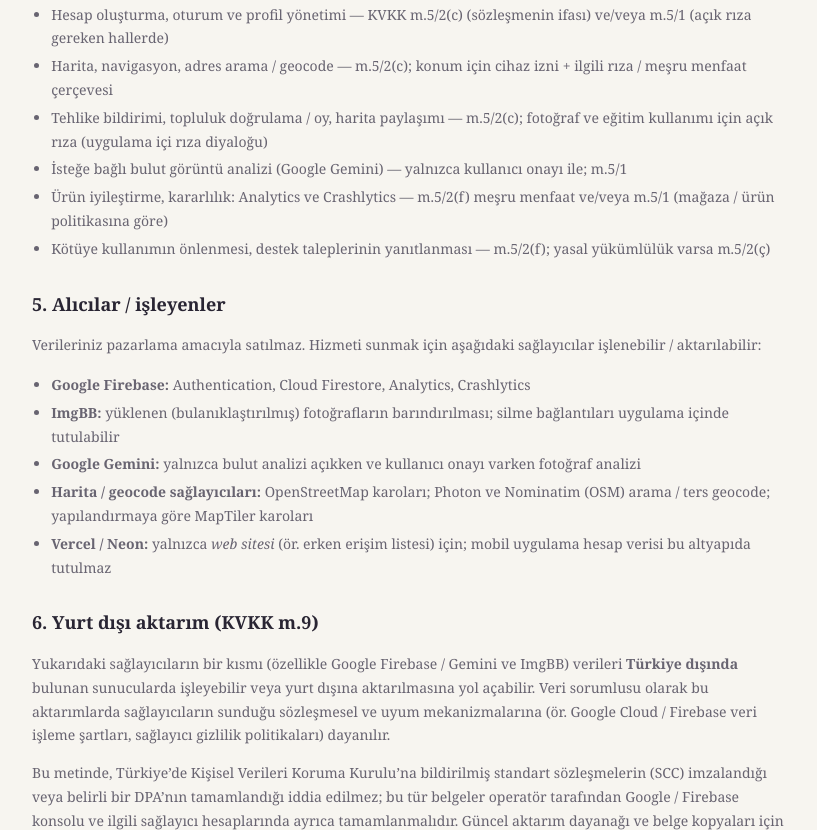
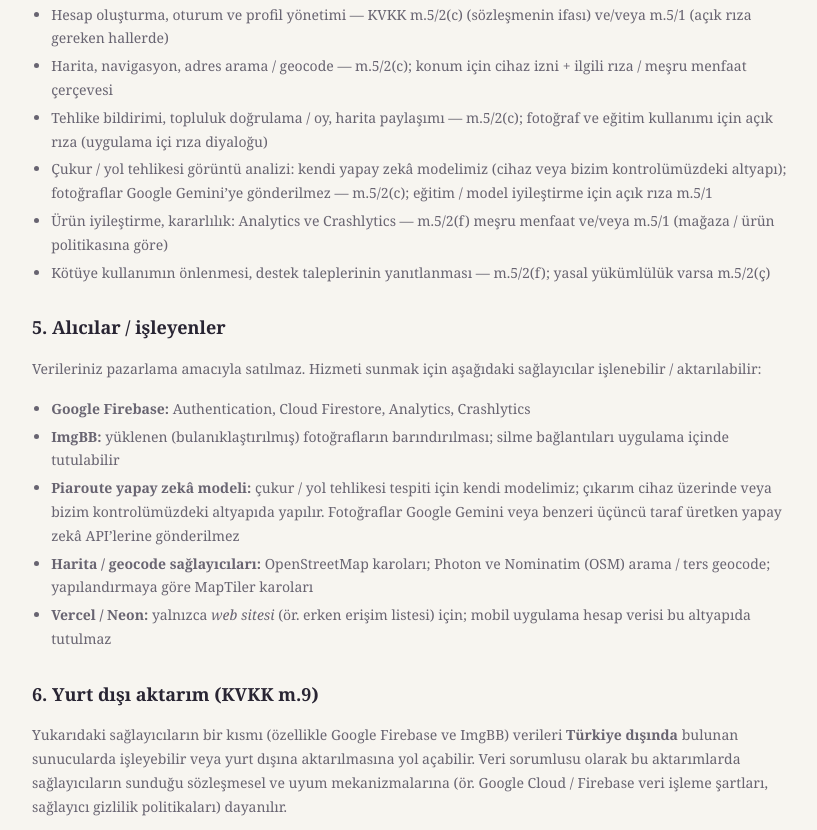
Before and after one commit to kadir0123/piaroute-website, a website: page gizlilik/index.html in a window 1280 px wide. Shown: the part 1574-2404 px from the top of the page, without its empty margins (228-1045 px from the left). Drawn offline with Linux system fonts and the light colour scheme.

Commit message:
Replace Gemini processor claims with Piaroute own AI model.
Privacy page now states image analysis runs on device or infrastructure we control, not Google Gemini.

```diff
--- a/gizlilik/index.html
+++ b/gizlilik/index.html
@@ -109,7 +109,7 @@
         <li>Hesap oluşturma, oturum ve profil yönetimi — KVKK m.5/2(c) (sözleşmenin ifası) ve/veya m.5/1 (açık rıza gereken hallerde)</li>
         <li>Harita, navigasyon, adres arama / geocode — m.5/2(c); konum için cihaz izni + ilgili rıza / meşru menfaat çerçevesi</li>
         <li>Tehlike bildirimi, topluluk doğrulama / oy, harita paylaşımı — m.5/2(c); fotoğraf ve eğitim kullanımı için açık rıza (uygulama içi rıza diyaloğu)</li>
-        <li>İsteğe bağlı bulut görüntü analizi (Google Gemini) — yalnızca kullanıcı onayı ile; m.5/1</li>
+        <li>Çukur / yol tehlikesi görüntü analizi: kendi yapay zekâ modelimiz (cihaz veya bizim kontrolümüzdeki altyapı); fotoğraflar Google Gemini’ye gönderilmez — m.5/2(c); eğitim / model iyileştirme için açık rıza m.5/1</li>
         <li>Ürün iyileştirme, kararlılık: Analytics ve Crashlytics — m.5/2(f) meşru menfaat ve/veya m.5/1 (mağaza / ürün politikasına göre)</li>
         <li>Kötüye kullanımın önlenmesi, destek taleplerinin yanıtlanması — m.5/2(f); yasal yükümlülük varsa m.5/2(ç)</li>
       </ul>
@@ -119,14 +119,14 @@
       <ul>
         <li><strong>Google Firebase:</strong> Authentication, Cloud Firestore, Analytics, Crashlytics</li>
         <li><strong>ImgBB:</strong> yüklenen (bulanıklaştırılmış) fotoğrafların barındırılması; silme bağlantıları uygulama içinde tutulabilir</li>
-        <li><strong>Google Gemini:</strong> yalnızca bulut analizi açıkken ve kullanıcı onayı varken fotoğraf analizi</li>
+        <li><strong>Piaroute yapay zekâ modeli:</strong> çukur / yol tehlikesi tespiti için kendi modelimiz; çıkarım cihaz üzerinde veya bizim kontrolümüzdeki altyapıda yapılır. Fotoğraflar Google Gemini veya benzeri üçüncü taraf üretken yapay zekâ API’lerine gönderilmez</li>
         <li><strong>Harita / geocode sağlayıcıları:</strong> OpenStreetMap karoları; Photon ve Nominatim (OSM) arama / ters geocode; yapılandırmaya göre MapTiler karoları</li>
         <li><strong>Vercel / Neon:</strong> yalnızca <em>web sitesi</em> (ör. erken erişim listesi) için; mobil uygulama hesap verisi bu altyapıda tutulmaz</li>
       </ul>
 
       <h2 id="yurt-disi">6. Yurt dışı aktarım (KVKK m.9)</h2>
       <p>
-        Yukarıdaki sağlayıcıların bir kısmı (özellikle Google Firebase / Gemini ve ImgBB) verileri
+        Yukarıdaki sağlayıcıların bir kısmı (özellikle Google Firebase ve ImgBB) verileri
         <strong>Türkiye dışında</strong> bulunan sunucularda işleyebilir veya yurt dışına aktarılmasına yol açabilir.
         Veri sorumlusu olarak bu aktarımlarda sağlayıcıların sunduğu sözleşmesel ve uyum mekanizmalarına (ör. Google Cloud / Firebase veri işleme şartları, sağlayıcı gizlilik politikaları) dayanılır.
       </p>
@@ -158,7 +158,7 @@
 
       <h2 id="riza-silme">9. Rızayı geri çekme ve hesap / veri silme</h2>
       <ul>
-        <li><strong>Fotoğraf / eğitim rızası:</strong> Hesap ekranından eğitim / gizlilik rızasını geri çekebilirsiniz; rıza olmadan yeni fotoğraf yükleme / ilgili akışlar çalışmaz. Bulut (Gemini) analizi ayrıca onay ister; onay yoksa yalnızca cihaz içi analiz çalışabilir.</li>
+        <li><strong>Fotoğraf / eğitim rızası:</strong> Hesap ekranından eğitim / gizlilik rızasını geri çekebilirsiniz; rıza olmadan yeni fotoğraf yükleme / ilgili akışlar çalışmaz. Görüntü analizi kendi yapay zekâ modelimizle (cihaz veya bizim kontrolümüzdeki altyapı) yapılır; üçüncü taraf üretken yapay zekâ (ör. Google Gemini) kullanılmaz.</li>
         <li><strong>Hesap silme:</strong> Hesabım → Hesabı ve yerel verileri sil: bu cihazdaki oturum ve tercihler, henüz onay almamış kendi pinleriniz ve kendi eğitim / ham kayıtlarınız silinmeye çalışılır.</li>
         <li><strong>Onaylı topluluk pinleri:</strong> otomatik silinmez; <a href="mailto:kadir@piaroute.com">kadir@piaroute.com</a> ile talep edin.</li>
         <li><strong>ImgBB fotoğrafları:</strong> Hesabım → Yüklenen fotoğrafları sil bölümündeki sağlayıcı silme sayfasını kullanın. Bağlantı yoksa destek e-postası yazın. Talebinizde uygulama adını ve ilgili bildirim bilgisini belirtin; şifre veya doğrulama kodu göndermeyin.</li>
```
